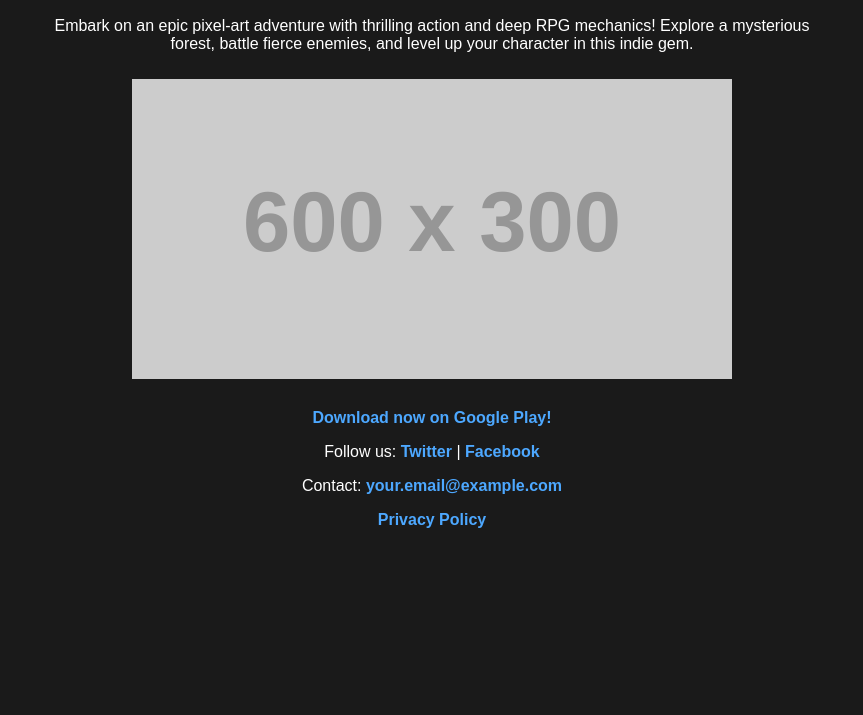
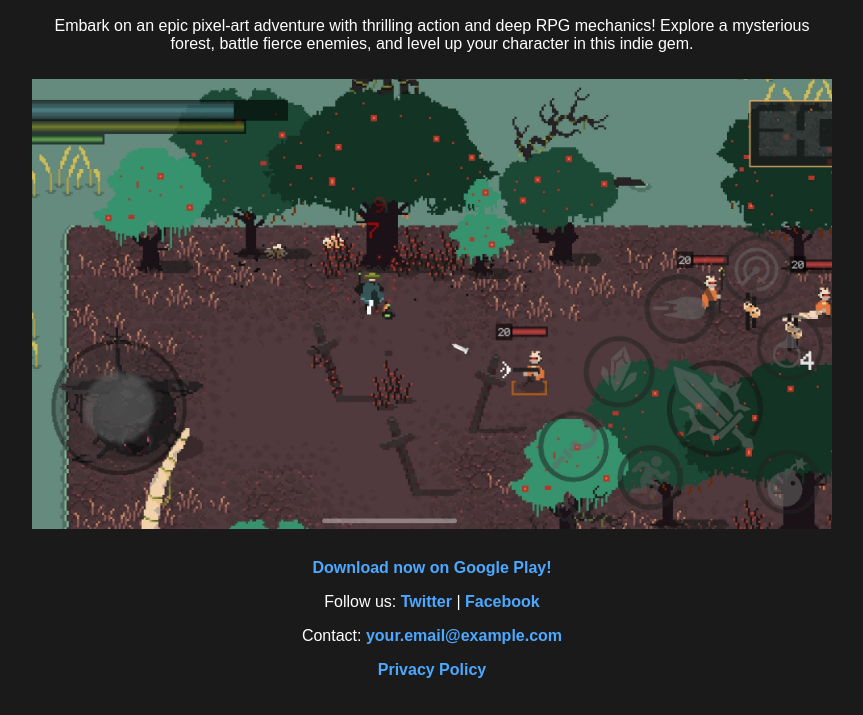
Before and after one commit to RetributionGames/RetributionGames.github.io, a plain HTML site: page index.html in a window 1280 px wide. Shown: the part 131-846 px from the top of the page, without its empty margins (208-1071 px from the left). Before the commit the page ends 800 px from the top, so only its background shows below. Drawn offline with Linux system fonts and the light colour scheme; placeholder pictures from the web are drawn by us.

Commit message:
Update index.html

```diff
--- a/index.html
+++ b/index.html
@@ -40,7 +40,7 @@
         <h1>Welcome to Retribution Games</h1>
         <h2>Blood Forest: Pixel Action RPG</h2>
         <p>Embark on an epic pixel-art adventure with thrilling action and deep RPG mechanics! Explore a mysterious forest, battle fierce enemies, and level up your character in this indie gem.</p>
-        <img src="https://via.placeholder.com/600x300.png?text=Blood+Forest+Screenshot" alt="Blood Forest Screenshot">
+        <img src="Screenshot_20250603_022519_Blood Forest.jpg" alt="Blood Forest Screenshot">
         <p><a href="https://play.google.com/store/apps/details?id=com.retributiongames.bloodforest">Download now on Google Play!</a></p>
         <p>Follow us: <a href="https://x.com/retributionPlay">Twitter</a> | <a href="https://www.facebook.com/RetributionGames">Facebook</a></p>
         <p>Contact: <a href="mailto:simpleandfungames@gmail.com">your.email@example.com</a></p>
```
